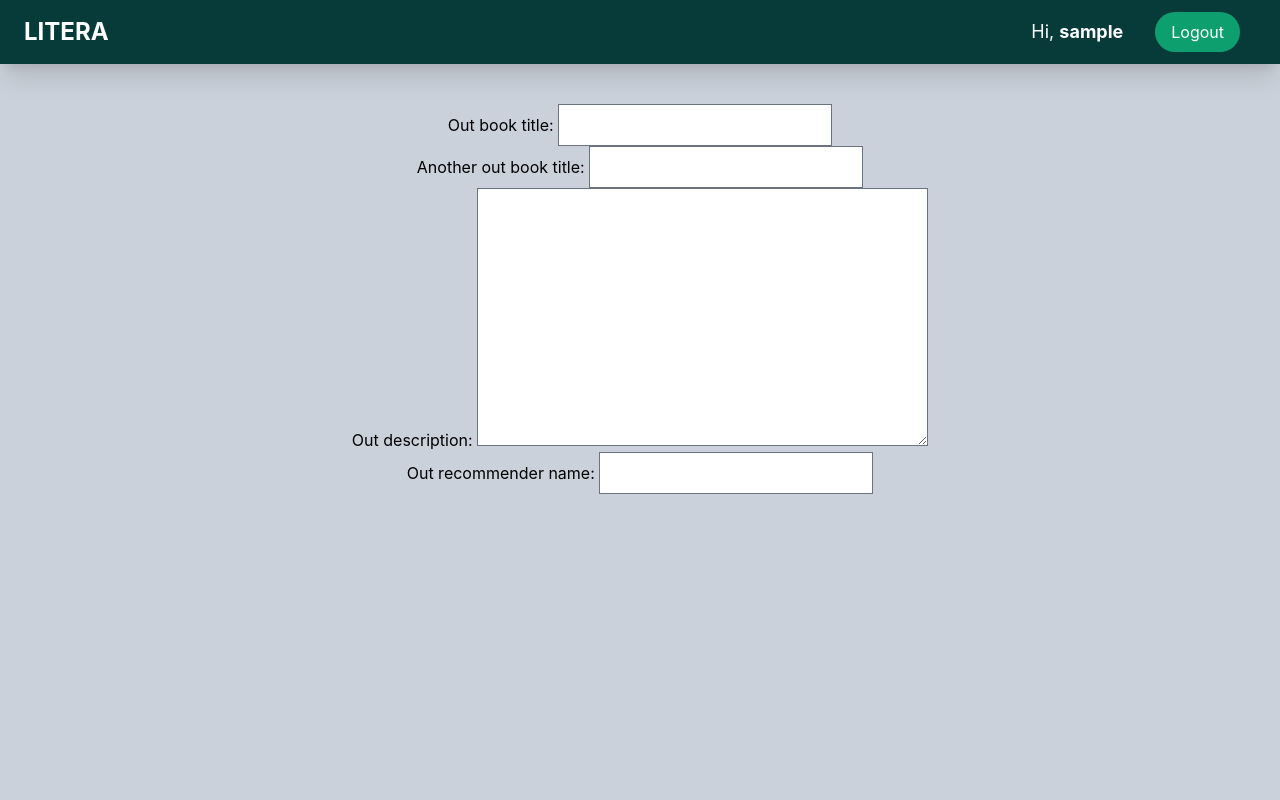
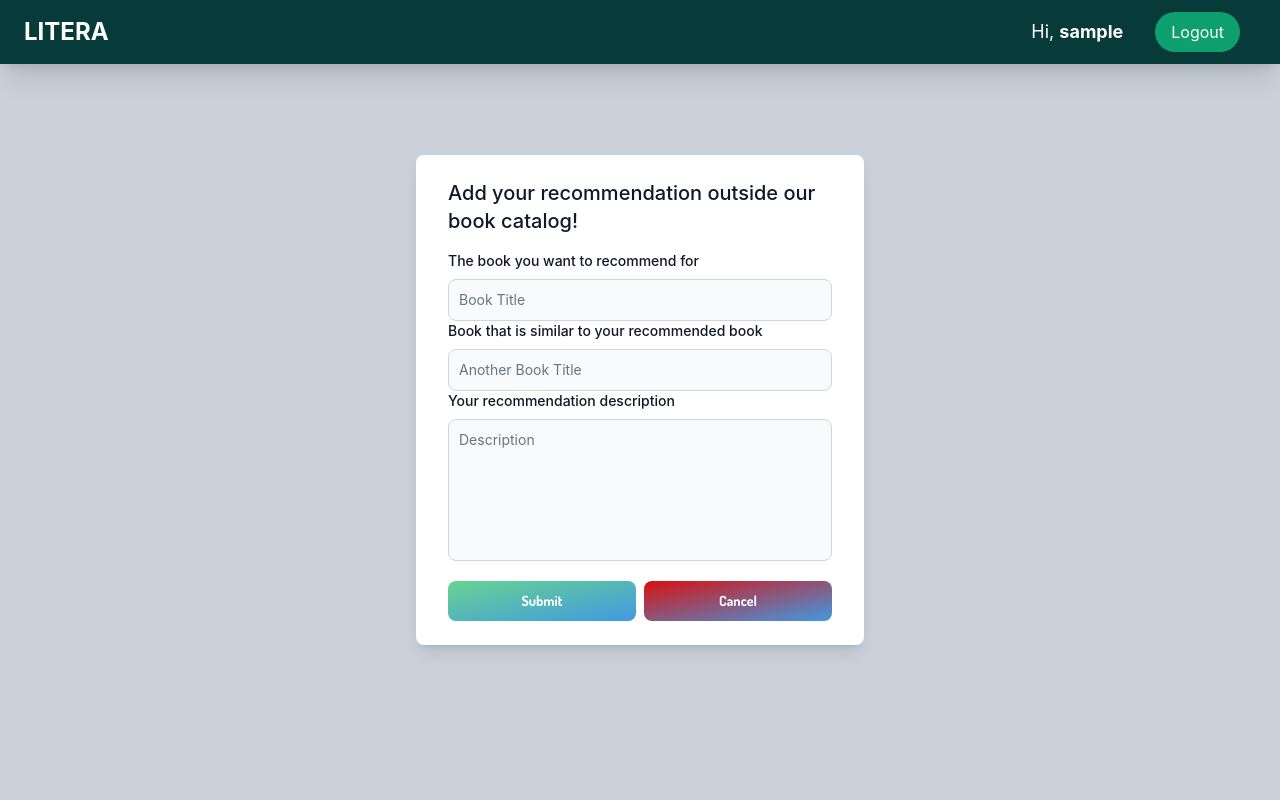
Before and after one commit to Litera-Bhinneka/Litera-Bhinneka-Web, a Django app: page /recommendation/show-out-recommendation/outside-recommendation-add/ in a window 1280 px wide. Run offline with Django 4.2, Linux system fonts and the light colour scheme; the visitor is signed in with stand-in values (Sample User, id 1); some libraries are stand-ins or nearby versions.

Commit message:
out rec add

```diff
--- a/litera/settings.py
+++ b/litera/settings.py
@@ -47,6 +47,7 @@
     'exchange',
     'crispy_forms',
     'widget_tweaks',
+    "crispy_tailwind",
 ]
 
 MIDDLEWARE = [
@@ -122,7 +123,9 @@
 USE_TZ = True
 
 #crispy
-CRISPY_TEMPLATE_PACK = 'bootstrap4'
+CRISPY_ALLOWED_TEMPLATE_PACKS = "tailwind"
+
+CRISPY_TEMPLATE_PACK = "tailwind"
 
 # Static files (CSS, JavaScript, Images)
 # https://docs.djangoproject.com/en/4.2/howto/static-files/
--- a/recommendation/admin.py
+++ b/recommendation/admin.py
@@ -1,5 +1,6 @@
 from django.contrib import admin
 from .models import Recommendation
+from .models import OutsideRecommendation
 
 # Register your models here.
 @admin.register(Recommendation)
@@ -10,3 +11,5 @@
                 'recommendation_scale',
                 'description',
                 'recommendation_date',]
+
+admin.site.register(OutsideRecommendation)
--- a/recommendation/forms.py
+++ b/recommendation/forms.py
@@ -24,23 +24,29 @@
                 'out_description',
                 'out_recommender_name']
 
-        # widgets = {
-        #     'out_book_title': forms.TextInput(attrs={
-        #         'name':"out_book_title",
-        #         'id':"modal-out_book_title",
-        #         'class':"form-control",
-        #         'placeholder':"Book Title"
-        #     }),
-        #     'another_out_book_title': forms.TextInput(attrs={
-        #         'name':"another_out_book_title",
-        #         'id':"modal-another_out_book_title",
-        #         'class':"form-control",
-        #         'placeholder':"Another Book Title"
-        #     }),
-        #     'out_description': forms.Textarea(attrs={
-        #         'name':"out_description",
-        #         'id':"modal-out_description",
-        #         'class':"form-control",
-        #         'placeholder':"Description"
-        #     }),
-        # }
+        widgets = {
+            'out_book_title': forms.Textarea(attrs={
+                'name':"out_book_title",
+                'id':"out_book_title",
+                'rows':"1",
+                'class':"form-control resize-none bg-gray-50 border border-gray-300 text-gray-900 text-sm rounded-lg focus:ring-green-800 focus:border-green-800 block w-full p-2.5 dark:bg-gray-600 dark:border-gray-500 dark:placeholder-gray-400 dark:text-white",
+                'placeholder':"Book Title",
+                'required': 'required',
+            }),
+            'another_out_book_title': forms.Textarea(attrs={
+                'name':"another_out_book_title",
+                'id':"another_out_book_title",
+                'rows':"1",
+                'class':"form-control resize-none bg-gray-50 border border-gray-300 text-gray-900 text-sm rounded-lg focus:ring-green-800 focus:border-green-800 block w-full p-2.5 dark:bg-gray-600 dark:border-gray-500 dark:placeholder-gray-400 dark:text-white",
+                'placeholder':"Another Book Title",
+                'required': 'required',
+            }),
+            'out_description': forms.Textarea(attrs={
+                'name':"out_description",
+                'id':"out_description",
+                'rows':"6",
+                'class':"form-control resize-none bg-gray-50 border border-gray-300 text-gray-900 text-sm rounded-lg focus:ring-green-800 focus:border-green-800 block w-full p-2.5 dark:bg-gray-600 dark:border-gray-500 dark:placeholder-gray-400 dark:text-white",
+                'placeholder':"Description",
+                'required': 'required',
+            }),
+        }
--- a/recommendation/templates/out_recommendation_add.html
+++ b/recommendation/templates/out_recommendation_add.html
@@ -1,17 +1,54 @@
 {% extends 'base.html' %}
 {% load static %}
-{% load crispy_forms_tags %}
+{% load widget_tweaks %}
 {% block meta%}
 <title>Recommendation</title>
 <link rel="stylesheet" href="https://fonts.googleapis.com/css2?family=Dosis:wght@400;700&display=swap">
 <link rel="stylesheet" href="{% static 'recommend_styles.css' %}">
 {% endblock meta%}
 {% block content %}
-<div class="text-center mt-10" id="div-form">
+<div id="div-form" class="fixed top-0 left-0 right-0 z-50 flex items-center justify-center w-full h-full p-4 overflow-x-hidden overflow-y-auto">
+    <div class="relative w-full max-w-md bg-white rounded-lg shadow-lg dark:bg-gray-700">
+        <div class="px-6 py-6 lg:px-8">
+            <h3 class="mb-4 text-xl font-medium text-gray-900 dark:text-white">Add your recommendation outside our book catalog!</h3>
+            <form id="p-form">
+                {% csrf_token %}
+                <div >
+                    <label for="out_book_title" class="block mb-2 text-sm font-medium text-gray-900 dark:text-white">The book you want to recommend for</label>
+                    {{ form.out_book_title }}
+                </div>
+                <div>
+                    <label for="another_out_book_title" class="block mb-2 text-sm font-medium text-gray-900 dark:text-white">Book that is similar to your recommended book</label>
+                    {{ form.another_out_book_title }}
+                </div>
+                <div>
+                    <label for="description" class="block mb-2 text-sm font-medium text-gray-900 dark:text-white">Your recommendation description</label>
+                    {{ form.out_description }}
+                </div>
+                <div class="flex justify-between mt-5">
+                    <button type="submit" id="submit-button" class="w-full text-white bg-blue-700 hover:bg-blue-800 focus:ring-4 focus:outline-none focus:ring-blue-300 font-medium rounded-lg text-sm px-5 py-2.5 text-center dark:bg-blue-600 dark:hover:bg-blue-700 dark:focus:ring-blue-800" style="font-family: 'Dosis', sans-serif; font-weight: bold; margin-right: 8px;">Submit</button>
+                    <button type="button" id="cancel-button" class="w-full text-white bg-red-700 hover:bg-red-800 focus:ring-4 focus:outline-none focus:ring-blue-300 font-medium rounded-lg text-sm px-5 py-2.5 text-center dark:bg-blue-600 dark:hover:bg-blue-700 dark:focus:ring-blue-800" style="font-family: 'Dosis', sans-serif; font-weight: bold;">Cancel</button>
+                </div>
+            </form>
+        </div>
+    </div>
+</div>
+<!-- <div class="text-center mt-10" id="div-form">
     <form id="p-form">
         {% csrf_token %}
-        {{ form.as_p }}
+        <div >
+            <label for="out_book_title" class="block mb-2 text-sm font-medium text-gray-900 dark:text-white">The book you want to recommend for</label>
+            {{ form.out_book_title }}
+        </div>
+        <div>
+            <label for="another_out_book_title" class="block mb-2 text-sm font-medium text-gray-900 dark:text-white">Book that is similar to your recommended book</label>
+            {{ form.another_out_book_title }}
+        </div>
+        <div>
+            <label for="description" class="block mb-2 text-sm font-medium text-gray-900 dark:text-white">Book that is similar to your recommended book</label>
+            {{ form.out_description }}
+        </div>
     </form>
-</div>
-<script defer src="{% static 'outside_recommend_add_script.js' %}"></script>
+</div> -->
+<script defer src="{% static 'out_recommend_add_script.js' %}"></script>
 {% endblock content %}
--- a/recommendation/views.py
+++ b/recommendation/views.py
@@ -83,13 +83,16 @@
     else:
         return JsonResponse({'error': 'Metode permintaan tidak valid'}, status=400)
 
+@login_required(login_url='/authentication/login/')
+@csrf_exempt
 def outside_recommendation_add(request):
     form = OutsideRecommendationForm(request.POST or None)
-
-    # if form.is_valid() and request.method == "POST":
-    #     outside_recommendation = form.save(commit=False)
-    #     outside_recommendation.save()
-    #     return HttpResponseRedirect(reverse('recommendation:show_recommendation'))
+    data = {}
+    if form.is_valid():
+        form.save()
+        data['name'] = form.cleaned_data.get('out_book_title')
+        data['another_name'] = form.cleaned_data.get('another_out_book_title')
+        return JsonResponse(data)
 
     context = {'form': form, 'name': request.user.username}
     return render(request, "out_recommendation_add.html", context)
--- a/requirements.txt
+++ b/requirements.txt
@@ -6,3 +6,4 @@
 urllib3
 django-widget-tweaks
 django-crispy-forms
+crispy-tailwind
--- a/static/out_recommend_add_script.js
+++ b/static/out_recommend_add_script.js
@@ -0,0 +1,39 @@
+const form = document.getElementById('p-form');
+
+const title = document.getElementById('out_book_title');
+const another_title = document.getElementById('another_out_book_title');
+const description = document.getElementById('out_description');
+const csrf = document.getElementsByName('csrfmiddlewaretoken');
+const url = "";
+
+form.addEventListener('submit', e=>{
+    e.preventDefault();
+    const fd = new FormData();
+    fd.append('csrfmiddlewaretoken', csrf[0].value);
+    fd.append('out_book_title', title.value);
+    fd.append('another_out_book_title', another_title.value);
+    fd.append('out_description', description.value);
+    console.log(fd.get('out_book_title'));
+    $.ajax({
+        type: 'POST',
+        url: url,
+        enctype: 'multipart/form-data',
+        data: fd,
+        success: function(response){
+            const bookTitle = response.name;
+            const anotherBookTitle = response.another_name;
+
+            // Console log the specific fields
+            console.log('Book Title:', bookTitle);
+            console.log('Another Book Title:', anotherBookTitle);
+        },
+        error: function(error){
+            console.log(error)
+        },
+        cache: false,
+        contentType: false,
+        processData: false,
+
+    })
+
+})
```
